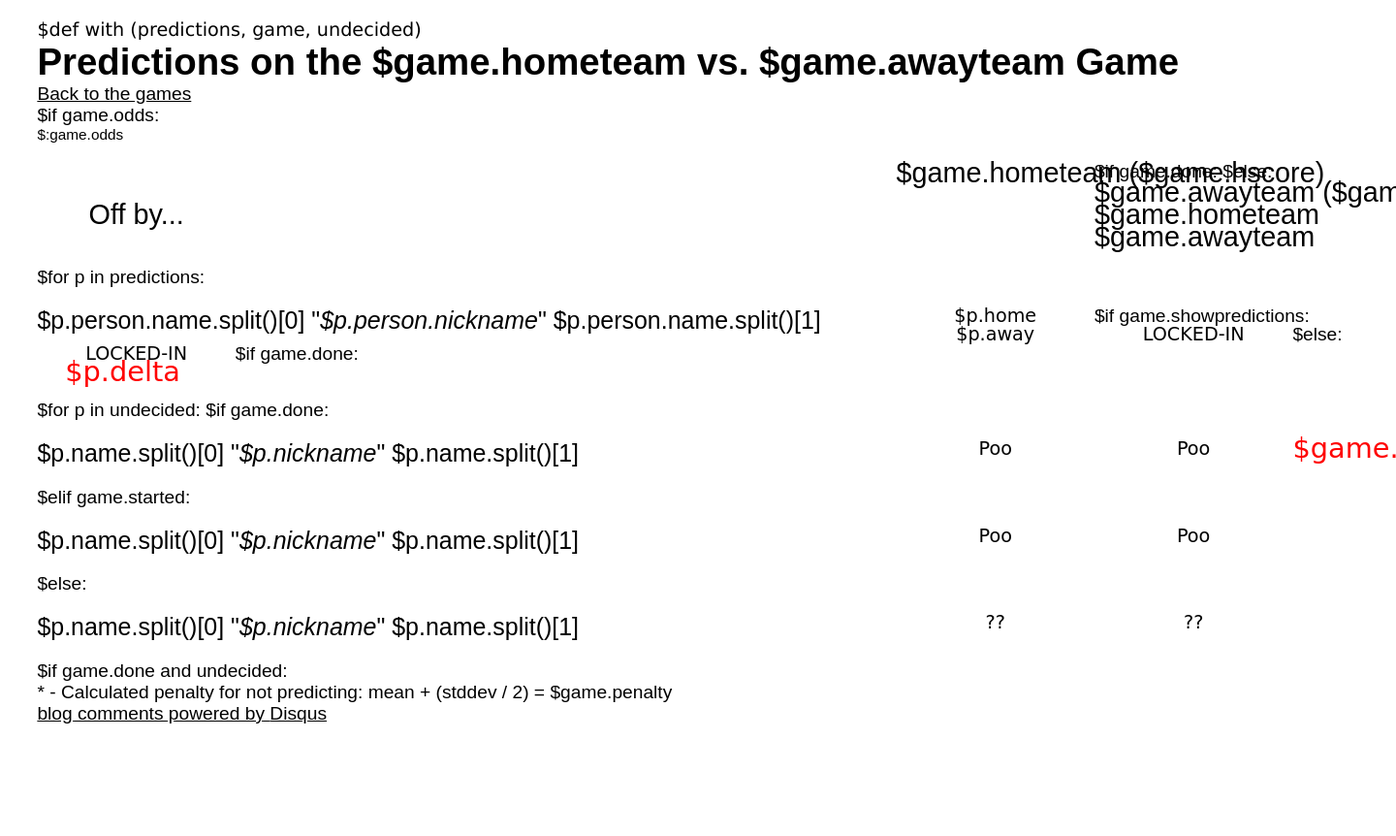
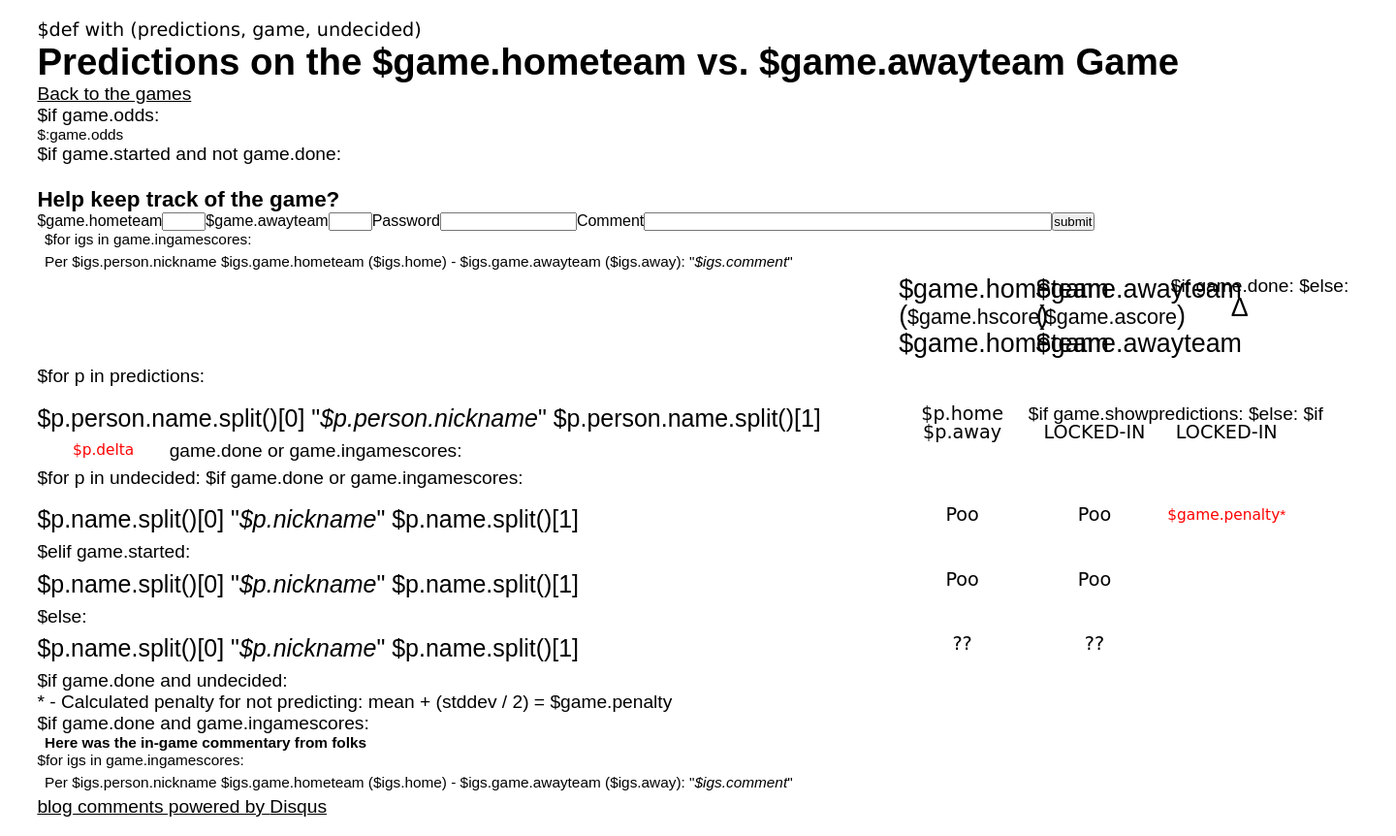
Before and after one commit to jonEbird/predictions, a Python web app: template predictions/templates/predictions.html in a window 1440 px wide; the page is wider, and only the part inside the window is pictured. Shown: that part at 97% size. Before the commit the page ends 746 px from the top of that part, so only its background shows below. Run offline with Jinja, Linux system fonts and the light colour scheme; the template is opened without the code that fills it, so the values that code supplies are empty; some libraries are stand-ins or nearby versions.

Commit message:
Added support for making in-game commentary

```diff
--- a/predictions/templates/predictions.html
+++ b/predictions/templates/predictions.html
@@ -28,16 +28,44 @@ $def with (predictions, game, undecided)
 $if game.odds:
     <div id="odds">$:game.odds</div>
 <ul>
-  <li>
+$if game.started and not game.done:
+    <div id="scorehelp">
+    <h3>Help keep track of the game?</h3>
+    <form method="post" action="" class="curscore" name="score">
+    <table cellspacing="0">
+        <tr>
+            <td class="lbl" >$game.hometeam</td>
+            <td class="inp"><input type="text" name="homescore" size="3"></td>
+            <td class="lbl" >$game.awayteam</td>
+            <td class="inp"><input type="text" name="awayscore" size="3"></td>
+            <td class="lbl" >Password</td>
+            <td class="inp"><input type="password" name="password" size="15"></td>
+            <td class="lbl">Comment</td>
+            <td class="inp"><input type="text" name="comment" size="50"></td>
+            <td class="submit"><input type="submit" value="submit"></td>
+        </tr>
+    </table>
+    </form>
+    </div>
+    <div class="clear"></div>
+    <div id="ingamecommentary">
+    <ul class="scorehelp">
+    $for igs in game.ingamescores:
+        <li><p>
+        Per $igs.person.nickname $igs.game.hometeam ($igs.home) - $igs.game.awayteam ($igs.away): &quot;<i>$igs.comment</i>&quot;
+        </li>
+    </ul>
+    </div>
+<li>
 $if game.done:
     <p class="person_heading">.</p>
-    <p class="team1_heading">$game.hometeam ($game.hscore)</p>
-    <p class="team2_heading">$game.awayteam ($game.ascore)</p>
-    <p class="team2_heading">Off by...</p>
+    <p class="team_heading">$game.hometeam<br/>(<span>$game.hscore</span>)</p>
+    <p class="team_heading">$game.awayteam<br/>(<span>$game.ascore</span>)</p>
+    <p class="team_heading">&#916;</p>
 $else:
     <p class="person_heading">.</p>
-    <p class="team1_heading">$game.hometeam</p>
-    <p class="team2_heading">$game.awayteam</p>
+    <p class="team_heading">$game.hometeam</p>
+    <p class="team_heading">$game.awayteam</p>
   </li>
 $for p in predictions:
     <li class="prediction">
@@ -48,11 +76,11 @@ $for p in predictions:
     $else:
         <p class="team1">LOCKED-IN</p>
         <p class="team2">LOCKED-IN</p>
-    $if game.done:
+    $if game.done or game.ingamescores:
         <p class="delta">$p.delta</p>
     </li>
 $for p in undecided:
-    $if game.done:
+    $if game.done or game.ingamescores:
         <li class="prediction">
           <p class="person"><a href="$p.name/">$p.name.split()[0] &quot;<i>$p.nickname</i>&quot; $p.name.split()[1]</a></p>
           <p class="team1">Poo</p>
@@ -74,6 +102,16 @@ $for p in undecided:
 </ul>
 $if game.done and undecided:
     <p>* - Calculated penalty for not predicting: mean + (stddev / 2) = $game.penalty</p>
+$if game.done and game.ingamescores:
+    <div id="ingamecommentary">
+    <ul class="scorehelp">
+    <h4>Here was the in-game commentary from folks</h4>
+    $for igs in game.ingamescores:
+        <li><p>
+        Per $igs.person.nickname $igs.game.hometeam ($igs.home) - $igs.game.awayteam ($igs.away): &quot;<i>$igs.comment</i>&quot;
+        </li>
+    </ul>
+    </div>
 </div>
 
 <div id="disqus_thread"></div>
--- a/static/style.css
+++ b/static/style.css
@@ -22,22 +22,24 @@ p.disclaimer { color: green; font-size:90%; }
    predictions
    --------------- */
 
-li { margin: 1em 0; }
-li.predictions { padding: .2em 0; }
+li { margin: .4em 0; }
+li.prediction { padding: .5em 0 0 0; }
 
+/* u_heading      team_heading  team_heading  team_heading
+   user           team1         team2         delta
+   65               10            10            10  */
+p.person_heading, p.team_heading, p.person { width: 65%; }
+p.team_heading, p.team1, p.team2, p.delta  { width: 10%; text-align: center; }
+
+p.team_heading  { float: left; font-size: 1.4em; line-height: 1.0em; padding: 0 .1em; }
+
+p.person_heading, p.person { float: left; font-size: 1.3em; overflow: hidden; padding: .2em 0; }
+p.team1, p.team2, p.delta, p.delta  { float: left; font-size: 1em; }
+
+p.team_heading span, p.delta { font-size: .8em; }
+p.team1, p.team2, p.delta { font-family: "Comic Sans MS", cursive; }
+p.delta { color: red; }
 p.person_heading { color: white; } /* match background... there for space and not seen */
-p.team1_heading, p.team2_heading  { float: left; font-size: 1.5em; line-height: .8em; width: 13%; }
-
-p.person_heading, p.person { float: left; width: 65%; font-size: 1.3em; overflow: hidden; padding: .2em 0; }
-p.team1  { float: left; font-size: 1em; width: 13%; }
-p.team2  { float: left; font-size: 1em; width: 13%; }
-
-p.team1_heading, p.team2_heading, p.team1, p.team2 { width: 15%; text-align: center;}
-p.delta { text-align: left; color: red; font-size: 1.5em; margin: 0 0 0 1em; }
-
-p.team1, p.team2, p.delta { font-family: "Comic Sans MS", cursive; }
-
-
 p.person a { text-decoration: none; }
 span.name { font-size: 1.2em; color: red; }
 
@@ -49,6 +51,8 @@ li:after {
     visibility: hidden;
 }
 div#content { width: 100%; margin: 0; }
+
+ul.scorehelp { text-indent:.5em; font-size: .8em; }
 
 h1.inset, h2.inset, h3.inset { text-indent:-.5em; }
 
@@ -64,4 +68,6 @@ ul#stats_text { float: left; margin: 0 3em 0 0; }
 
 div#odds { background:white; font-size:.8em; }
 
+div#scorehelp h3 { margin-top: 1em; }
+
 /* ---------------------------------------------------------------------- */
```
Also changed, not shown: predictions/model.py (+13 -0 lines), predictions/predictions.py (+38 -9 lines).
